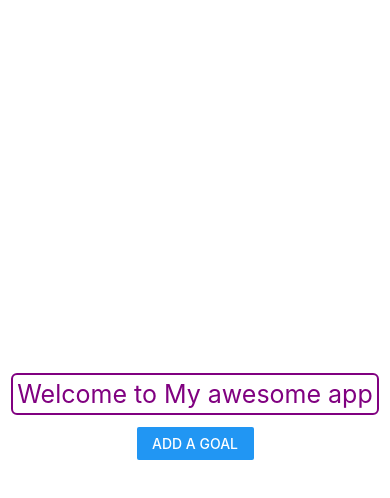
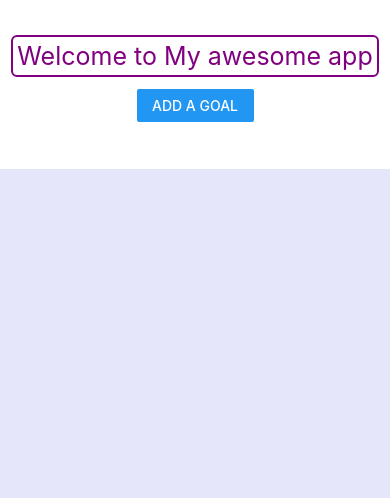
Before and after one commit to yingyulam/cs5520, a React Native app: screen / in a window 390 px wide. Shown: the top 498 px of the page. Built offline with nearby package versions, Linux system fonts and the light colour scheme.

Commit message:
Used flex to style the components

```diff
--- a/App.js
+++ b/App.js
@@ -1,5 +1,5 @@
 import { StatusBar } from 'expo-status-bar';
-import { StyleSheet, Text, View, Button } from 'react-native';
+import { StyleSheet, Text, View, Button, SafeAreaView } from 'react-native';
 import Header from "./Components/Header";
 import Input from './Components/Input';
 import { useState } from 'react';
@@ -17,8 +17,9 @@
   }
 
   return (
-    <View style={styles.container}>
+    <SafeAreaView style={styles.container}>
       <StatusBar style="auto" />
+      <View style={styles.title}>
         <Header name={appName}/>
         <View style={styles.button}>
           <Button
@@ -28,11 +29,14 @@
             }}
           />
         </View>
+      </View>
+
       <Input isFocused={true} handleInputData={handleInputData} isModalVisible={isModalVisible} setIsModalVisible={setIsModalVisible}/>
 
-
+      {/* <View style={styles.dataContainer}> */}
         <Text style={styles.receivedData}>{receivedData}</Text>
-    </View>
+      {/* </View> */}
+    </SafeAreaView>
   );
 }
 
@@ -43,11 +47,30 @@
     alignItems: 'center',
     justifyContent: 'center',
   },
+  title: {
+    flex: 1,
+    width: "100%",
+    backgroundColor: "#ffffff",
+    alignItems: "center",
+    justifyContent: "center"
+  },
   receivedData: {
+    flex: 4,
+    width: "100%",
+    alignItems: "center",
     textAlign: 'center',
     fontSize: 20,
-    color: "#800000"
+    color: "#800000",
+    backgroundColor: "#e6e6fa",
+    alignItems: "center",
+    justifyContent: "center"
   },
+  // dataContainer: {
+  //   flex: 4,
+  //   backgroundColor: "#e6e6fa",
+  //   alignItems: "center",
+  //   justifyContent: "center"
+  // },
   button: {
     width: '30%',
     margin: 12,
```
Lines whose indentation alone changed are shown as unchanged.
